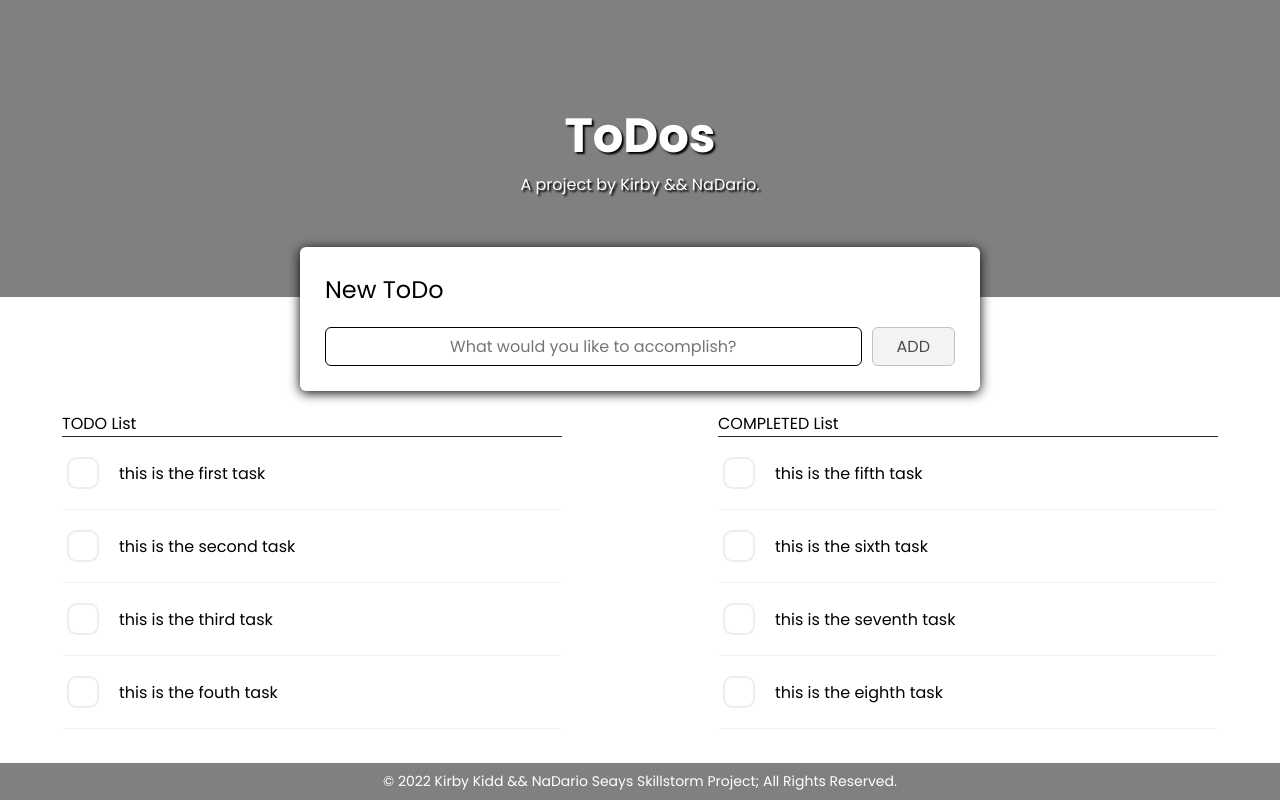
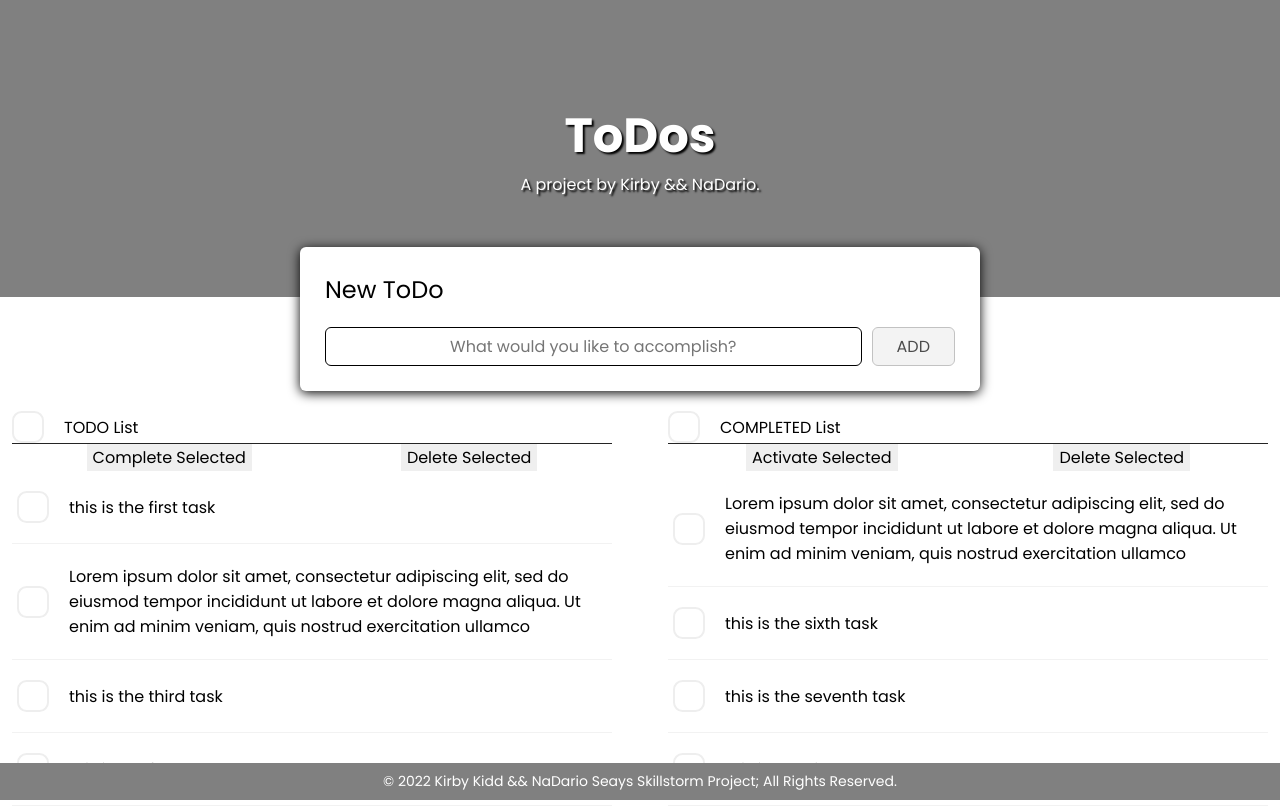
Before and after one commit to knosence/Todo-list, an Angular app: page / in a window 1280 px wide. Built offline with nearby package versions, Linux system fonts and the light colour scheme.

Commit message:
added control buttons for list to meet requirments

```diff
--- a/src/app/active/active.component.css
+++ b/src/app/active/active.component.css
@@ -1,6 +1,5 @@
 h3 {
     size: 1.2em;
-    border-bottom: #242424 solid 1px;
 
 }
 
@@ -31,7 +30,7 @@ h3 {
 }
 
 .todo-item__text {
-    max-width: 590px;
+    max-width: 550px;
 }
 
 .todo-item__check {
@@ -115,6 +114,7 @@ h3 {
     align-items: center;
     padding: 20px 5px;
     border-bottom: 1px rgba(0, 0, 0, 0.052) solid;
+    max-width: 600px;
 
 }
 
@@ -123,3 +123,15 @@ h3 {
     box-shadow: 0px 1px 1px 1px rgba(226, 220, 220, 0.8);
     border-radius: 6px;
 }
+
+.todo-title {
+    display: flex;
+    border-bottom: #242424 solid 1px;
+    align-items: center;
+}
+
+.todo-list--buttons {
+    display: flex;
+    justify-content: space-around;
+    text-transform: uppercase;
+}
--- a/src/app/active/active.component.html
+++ b/src/app/active/active.component.html
@@ -1,9 +1,16 @@
 <section class="todos">
     <div class="todos-container">
 
-        <div class="active" >
+        <div class="active">
             <div class="todo-title">
+                <div class="todo-item__check">
+                    <img class="icon" src="../../assets/check.png" alt="check mark icon"/>
+                </div>
                 <h3>TODO List</h3>
+            </div>
+            <div class="todo-list--buttons">
+              <button class="active-button">Complete Selected</button>
+                <button class="active-button">Delete Selected</button>
             </div>
             <div class="todo-list" *ngFor="let todo of todos">
                 <div class="todo-item" *ngIf="todo.isCompleted === false">
@@ -26,7 +33,14 @@
 
         <div class="completed">
             <div class="todo-title">
+                <div class="todo-item__check">
+                    <img class="icon" src="../../assets/check.png" alt="check mark icon"/>
+                </div>
                 <h3>COMPLETED List</h3>
+            </div>
+            <div class="todo-list--buttons">
+              <button class="completed-button">Activate Selected</button>
+                <button class="completed-button">Delete Selected</button>
             </div>
             <div class="todo-list" *ngFor="let todo of todos">
                 <div class="todo-item" *ngIf="todo.isCompleted === true">
--- a/src/app/active/active.component.ts
+++ b/src/app/active/active.component.ts
@@ -15,7 +15,7 @@ export class ActiveComponent {
         },
         {
             id: 2,
-            text: "this is the second task",
+            text: "Lorem ipsum dolor sit amet, consectetur adipiscing elit, sed do eiusmod tempor incididunt ut labore et dolore magna aliqua. Ut enim ad minim veniam, quis nostrud exercitation ullamco",
             isCompleted: false
         },
         {
@@ -30,7 +30,7 @@ export class ActiveComponent {
         },
         {
             id: 5,
-            text: "this is the fifth task",
+            text: "Lorem ipsum dolor sit amet, consectetur adipiscing elit, sed do eiusmod tempor incididunt ut labore et dolore magna aliqua. Ut enim ad minim veniam, quis nostrud exercitation ullamco",
             isCompleted: true
         },
         {
--- a/src/app/todos/todos.component.html
+++ b/src/app/todos/todos.component.html
@@ -1,6 +1,3 @@
 <main>
-      <app-active></app-active>
-
-
-
+    <app-active></app-active>
 </main>
```
Also changed, not shown: src/app/todos/todos.component.css (+0 -54 lines).
